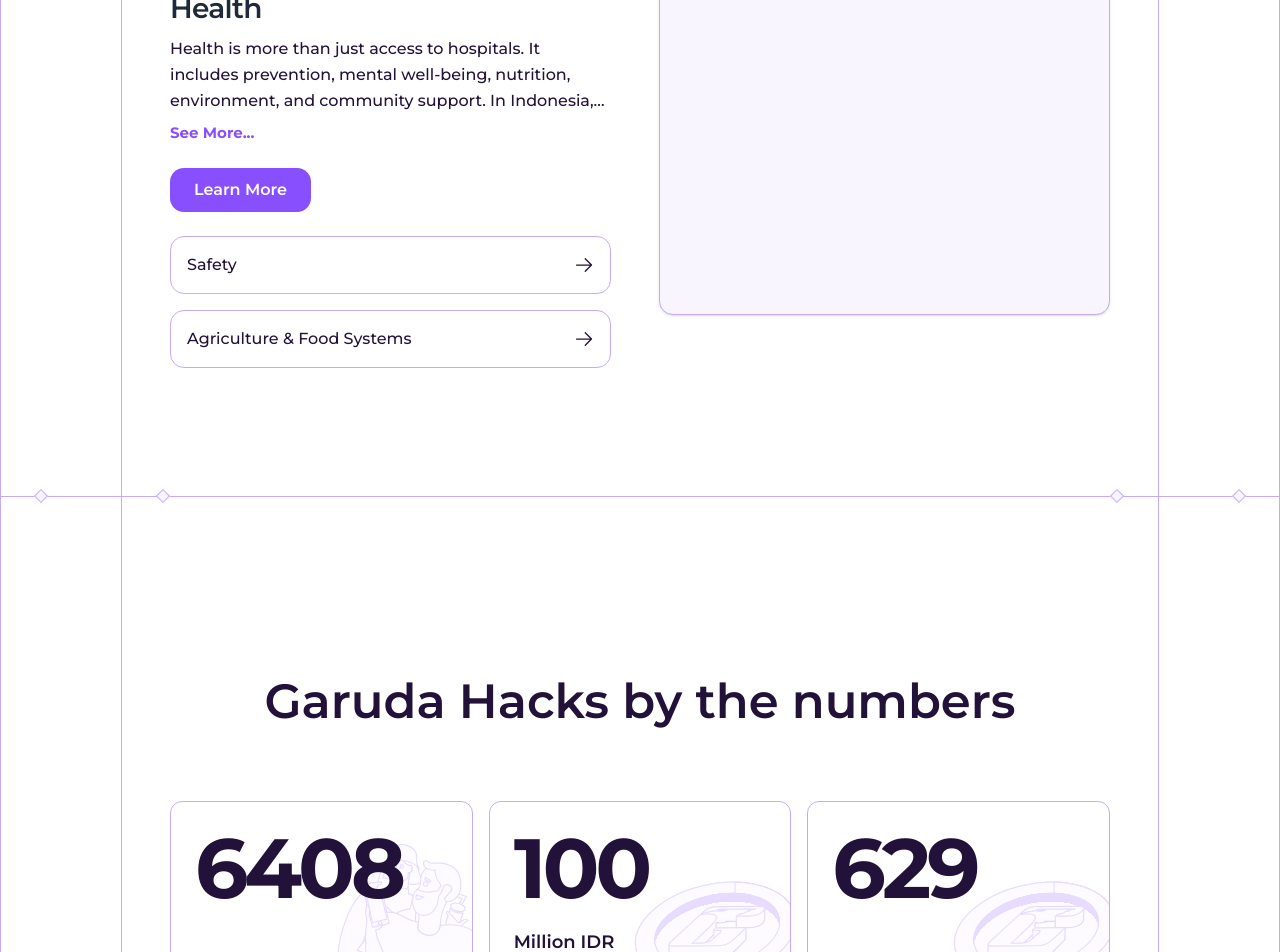
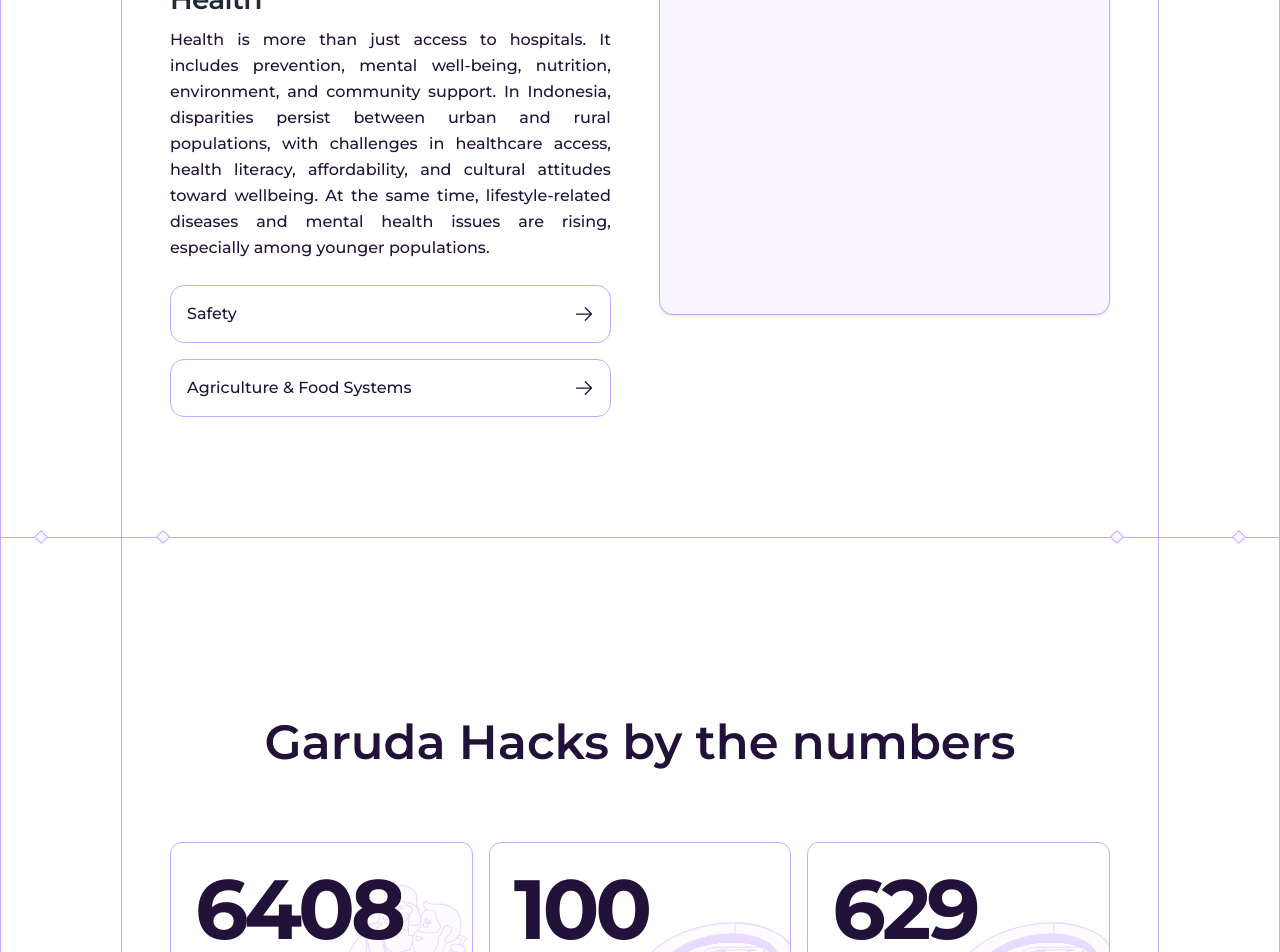
Before and after one commit to GarudaHacks/gh-7.0-site, a Next.js app: page / in a window 1280 px wide. Shown: the part 2500-3452 px from the top of the page. Built offline with nearby package versions, Linux system fonts and the light colour scheme.

Commit message:
[update] fix-minor

```diff
--- a/src/sections/GarudaByTheNumbers.tsx
+++ b/src/sections/GarudaByTheNumbers.tsx
@@ -16,10 +16,10 @@
             {byTheNumbers.map((item, index) => (
               <div
                 key={index}
-                className="relative flex flex-col justify-between min-h-[200px] border border-[#C4A9FF] rounded-[12px] p-6 bg-transparent backdrop-blur-sm group transition-all duration-300 hover:border-[#874FFE] hover:shadow-lg hover:shadow-[#874FFE] group-hover:overflow-visible overflow-hidden"
+                className="relative flex flex-col justify-between min-h-[200px] border border-[#C4A9FF] rounded-[12px] p-6 bg-transparent backdrop-blur-sm group transition-all duration-300 hover:border-[#874FFE] active:border-[#874FFE] hover:shadow-lg active:shadow-lg hover:shadow-[#874FFE] active:shadow-[#874FFE] overflow-hidden"
               >
                 <div className="relative z-10">
-                  <h3 className="font-['Montserrat',sans-serif] font-bold text-[72px] md:text-[84px] text-[#221139] leading-none tracking-tighter">
+                  <h3 className=" font-bold text-[72px] md:text-[84px] text-[#221139] leading-none tracking-tighter">
                     {item.number}
                   </h3>
                 </div>
@@ -34,19 +34,19 @@
                 </div>
 
                 <div className="absolute -right-4 -bottom-6 w-[180px] h-[180px] pointer-events-none z-0">
-                  <div className="relative w-full h-full opacity-40 group-hover:opacity-100 group-hover:scale-164 group-hover:-rotate-12 transition-all duration-500 ease-out">
+                  <div className="relative w-full h-full opacity-40 group-hover:opacity-100 group-active:opacity-100 group-hover:scale-164 group-active:scale-164 group-hover:-rotate-12 group-active:-rotate-12 transition-all duration-500 ease-out">
                     <Image
                       src={`/image/${item.iconBaseName}.svg`}
                       alt="Decoration Outline"
                       fill
-                      className="object-contain transition-opacity duration-300 opacity-100 group-hover:opacity-0"
+                      className="object-contain transition-opacity duration-300 opacity-100 group-hover:opacity-0 group-active:opacity-0"
                     />
 
                     <Image
                       src={`/image/${item.hoverIcon}.svg`}
                       alt="Decoration Filled"
                       fill
-                      className="object-contain absolute top-0 left-0 transition-opacity duration-300 opacity-0 group-hover:opacity-100"
+                      className="object-contain absolute top-0 left-0 transition-opacity duration-300 opacity-0 group-hover:opacity-100 group-active:opacity-100"
                     />
                   </div>
                 </div>
--- a/src/sections/SectionJudges.tsx
+++ b/src/sections/SectionJudges.tsx
@@ -13,22 +13,14 @@
     { pos: "-left-[-31px] -top-[10px] hidden lg:hidden xl:flex z-40" },
     { pos: "-right-[-31px] -top-[10px] hidden lg:hidden xl:flex" },
     // dott atas
-    {
-      pos: "left-[7px] -top-[10px] lg:left-[111px] lg:-top-[10px] xl:left-[153px] xl:-top-[10px]",
-    },
-    {
-      pos: "right-[7px] -top-[10px] lg:right-[111px] lg:-top-[10px] xl:right-[153px] xl:-top-[10px]",
-    },
+    { pos: "left-[7px] -top-[10px] lg:left-[111px] lg:-top-[10px] xl:left-[153px] xl:-top-[10px]" },
+    { pos: "right-[7px] -top-[10px] lg:right-[111px] lg:-top-[10px] xl:right-[153px] xl:-top-[10px]" },
     // dott bawah
     { pos: "-left-[-31px] -bottom-[10px] hidden lg:hidden xl:flex z-40" },
     { pos: "-right-[-31px] -bottom-[10px] hidden lg:hidden xl:flex z-40" },
     // dott bawah
-    {
-      pos: "left-[7px] -bottom-[10px] lg:left-[111px] lg:-bottom-[10px] xl:left-[153px] xl:-bottom-[10px]",
-    },
-    {
-      pos: "right-[7px] -bottom-[10px] lg:right-[111px] lg:-bottom-[10px] xl:right-[153px] xl:-bottom-[10px]",
-    },
+    { pos: "left-[7px] -bottom-[10px] lg:left-[111px] lg:-bottom-[10px] xl:left-[153px] xl:-bottom-[10px]" },
+    {pos: "right-[7px] -bottom-[10px] lg:right-[111px] lg:-bottom-[10px] xl:right-[153px] xl:-bottom-[10px]" },
   ];
 
   return (
--- a/src/sections/SectionTracks.tsx
+++ b/src/sections/SectionTracks.tsx
@@ -31,7 +31,6 @@
   categories = defaultCategories,
   defaultImageSrc,
 }: OverviewProps) {
-
   const [activeIndex, setActiveIndex] = useState(0);
   const [isExpanded, setIsExpanded] = useState(false);
 
@@ -49,14 +48,14 @@
 
     // dott atas
     { pos: "left-[7px] -top-[10px] lg:left-[111px] lg:-top-[10px] xl:left-[153px] xl:-top-[10px]" },
-    { pos: "right-[7px] -top-[10px] lg:right-[111px] lg:-top-[10px] xl:right-[153px] xl:-top-[10px]" },
+    { pos: "right-[7px] -top-[10px] lg:right-[111px] lg:-top-[10px] xl:right-[153px] xl:-top-[10px]"},
 
     // dott bawah
     { pos: "-left-[-31px] -bottom-[10px] hidden lg:hidden xl:flex z-40" },
     { pos: "-right-[-31px] -bottom-[10px] hidden lg:hidden xl:flex z-40" },
 
     // dott bawah
-    { pos: "left-[7px] -bottom-[10px] lg:left-[111px] lg:-bottom-[10px] xl:left-[153px] xl:-bottom-[10px]" },
+    { pos: "left-[7px] -bottom-[10px] lg:left-[111px] lg:-bottom-[10px] xl:left-[153px] xl:-bottom-[10px]"},
     { pos: "right-[7px] -bottom-[10px] lg:right-[111px] lg:-bottom-[10px] xl:right-[153px] xl:-bottom-[10px]" },
   ];
 
@@ -66,15 +65,15 @@
     defaultImageSrc;
 
   return (
-    <section className={`w-full relative border-b border-[#C4A9FF] ${className}`}>
+    <section
+      className={`w-full relative border-b border-[#C4A9FF] ${className}`}
+    >
       <div className="mx-auto max-w-[1440px] px-4 md:px-8 lg:px-[120px] border-r border-l border-[#C4A9FF]">
         {points.map((point, i) => (
           <CornerCube key={i} className={`${point.pos} pointer-events-none`} />
         ))}
 
         <div className="flex flex-col md:flex-row items-start gap-8 md:gap-12 border-r border-l border-[#C4A9FF] px-4 md:px-12 py-16 md:py-[120px]">
-
-
           <div className="flex flex-col gap-4 flex-1 w-full min-h-[400px] justify-center">
             <AnimatePresence mode="popLayout">
               {categories.map((cat, idx) => {
@@ -91,7 +90,6 @@
                     className="w-full"
                   >
                     {isActive ? (
-
                       <div className="flex flex-col gap-3 py-2">
                         <h2 className="font-semibold text-gray-800 tracking-tight leading-[1.1] text-[24px] md:text-[28px]">
                           {cat.label}
@@ -99,31 +97,30 @@
 
                         <div className="flex flex-col gap-2">
                           <p
-                            className={`font-medium text-[#221139] text-[16px] leading-relaxed transition-all duration-300 ${
-                              isExpanded ? "" : "line-clamp-3"
-                            }`}
+                            className={`font-medium text-[#221139] text-[16px] text-justify leading-relaxed transition-all duration-300 `}
+                            // ${
+                            //   isExpanded ? "" : "line-clamp-3"
+                            // }
                           >
                             {cat.description}
                           </p>
 
-
-                          <button
+                          {/* <button
                             onClick={() => setIsExpanded(!isExpanded)}
                             className="text-left text-[15px] font-bold text-[#874FFE] hover:text-[#221139] transition-colors w-fit"
                           >
                             {isExpanded ? "Show Less" : "See More..."}
-                          </button>
+                          </button> */}
                         </div>
 
-                        <Link
+                        {/* <Link
                           href={cat.learnMore ?? "#"}
                           className="inline-flex items-center gap-2 text-[16px] font-semibold text-white bg-[#874FFE] hover:bg-[#6c3fda] px-6 py-2.5 rounded-xl transition-colors w-fit mt-3"
                         >
                           Learn More
-                        </Link>
+                        </Link> */}
                       </div>
                     ) : (
-
                       <button
                         onClick={() => handleCategoryChange(idx)}
                         className="w-full group flex items-center justify-between rounded-xl border border-[#C4A9FF] p-4 text-[16px] md:text-[16px] font-medium text-[#221139] hover:bg-[#874FFE] hover:text-[#F9F5FF] transition-all text-left"
@@ -159,7 +156,6 @@
               </AnimatePresence>
             </div>
           </div>
-
         </div>
       </div>
     </section>
```
